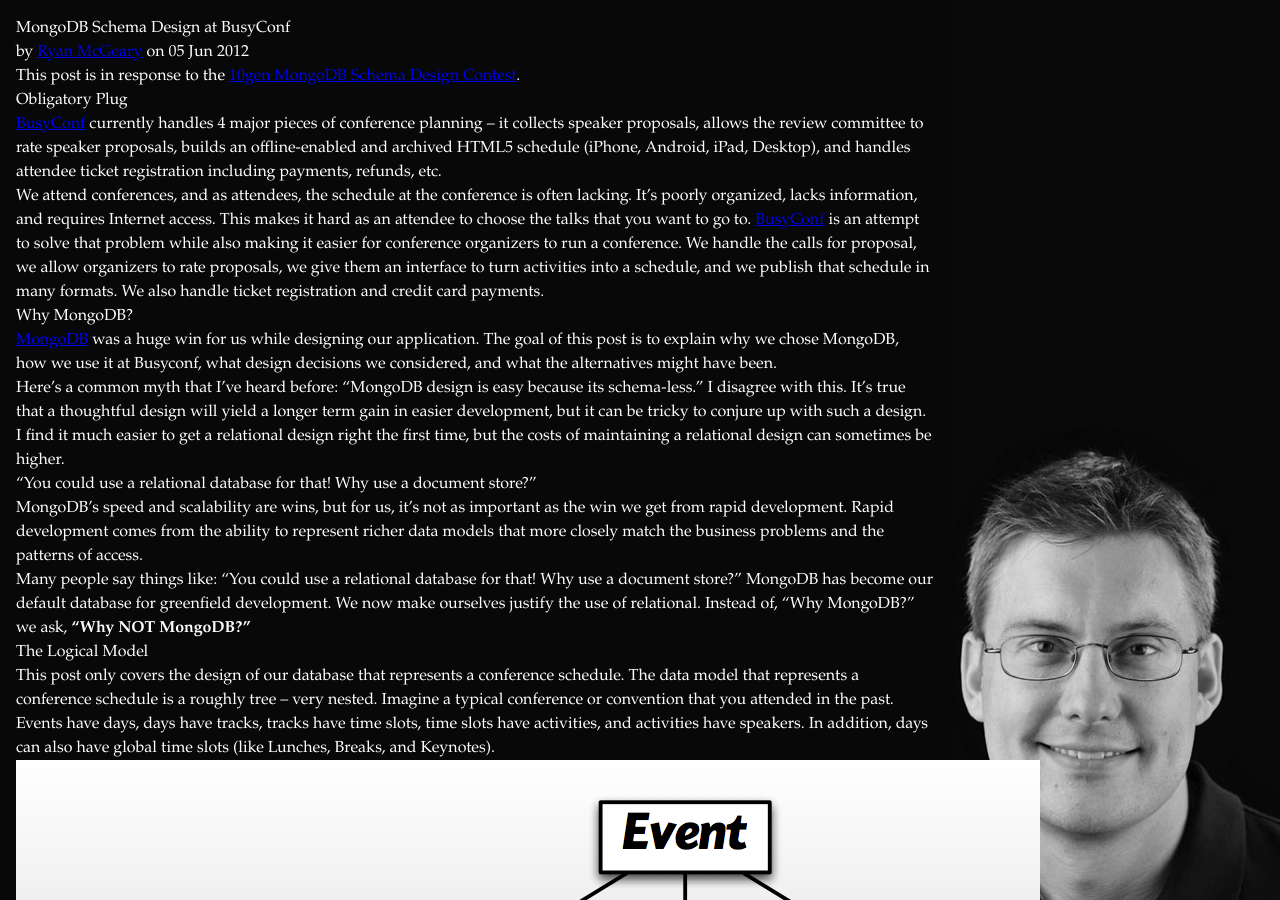
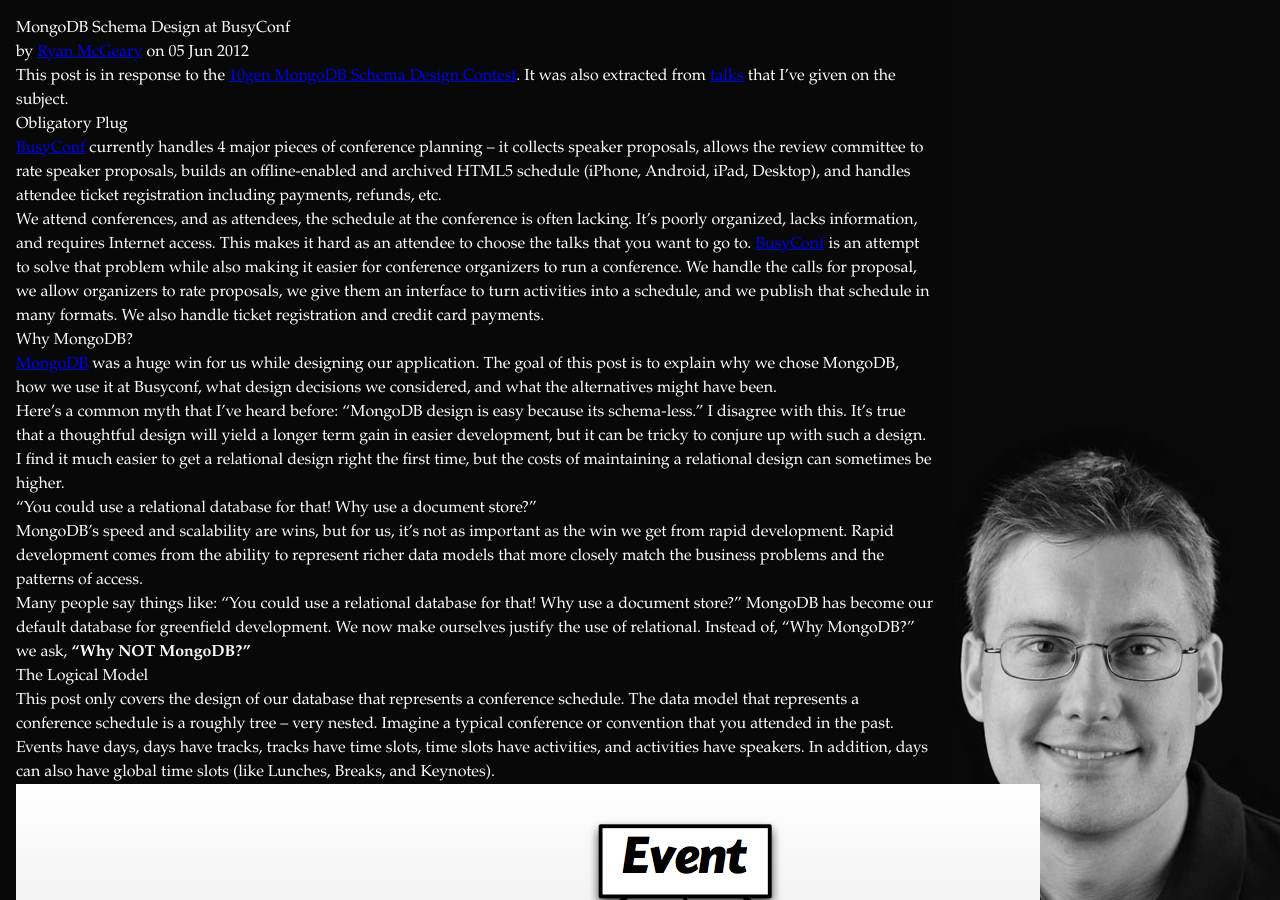
Before and after one commit to rmm5t/ryan.mcgeary.org, a Jekyll site: the page built from _posts/2012-06-05-mongodb-schema-design-at-busyconf.md, in a window 1280 px wide and 900 px high. Built offline with Jekyll 4.4.1, drawn with Linux system fonts in a browser that asks for light colours; nearby versions of some CDN libraries; comment, search, counter and statistics services are not loaded.

Commit message:
Updated MongoDB design post

```diff
--- a/_posts/2012-06-05-mongodb-schema-design-at-busyconf.md
+++ b/_posts/2012-06-05-mongodb-schema-design-at-busyconf.md
@@ -4,7 +4,10 @@
 ---
 
 This post is in response to the
-[10gen MongoDB Schema Design Contest](http://blog.10gen.com/post/23237721457/blogging-contest-mongodb-schema-design).
+[10gen MongoDB Schema Design Contest](http://blog.10gen.com/post/23237721457/blogging-contest-mongodb-schema-design). It
+was also extracted from
+[talks](http://ryan.mcgeary.org/talks/2010/12/14/busyconf-mongodc/) that I've
+given on the subject.
 
 ## Obligatory Plug
 
```
Also changed, not shown: other parts of _posts/2012-06-05-mongodb-schema-design-at-busyconf.md (+1 -1 lines).
